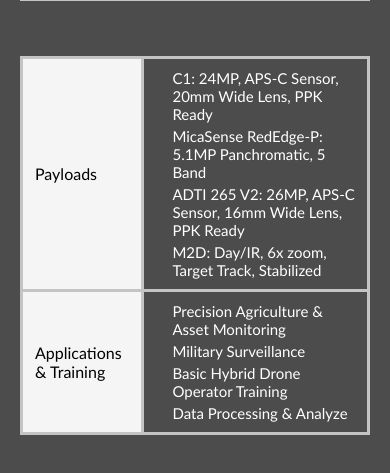
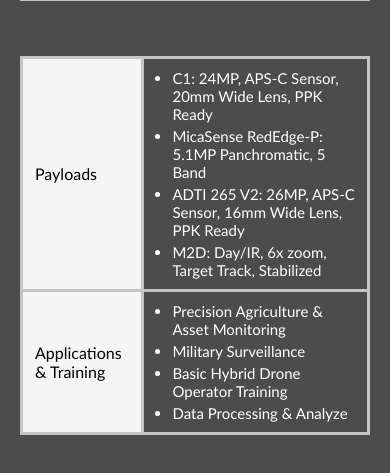
Before and after one commit to nasgmr/website-amx-next, a Next.js app: page /products/mapping/vertic-air in a window 390 px wide. Shown: the part 943-1416 px from the top of the page. Built offline with nearby package versions, Linux system fonts and the light colour scheme; a web font is replaced by a local one.

Commit message:
fix: products additional info tables

```diff
--- a/src/css/style.css
+++ b/src/css/style.css
@@ -2471,6 +2471,7 @@ html, body, .homepage-body {
   }
 
   .info-box ul {
+    list-style: disc !important;
     display: table-cell !important;
     border: 3px solid #C4C4C4 !important;
     padding: 8px 12px !important;
```
